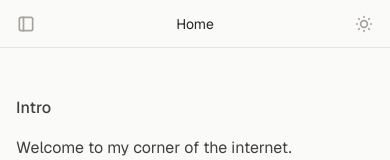
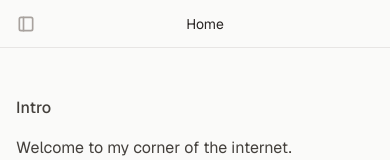
Before and after one commit to juwanpetty/juwanpetty.com, a Next.js app: page / in a window 390 px wide. Shown: the top 160 px of the page. Built offline with nearby package versions, Linux system fonts and the light colour scheme.

Commit message:
Hide <ThemeSwitcher /> from UI

```diff
--- a/components/Layout.tsx
+++ b/components/Layout.tsx
@@ -1,5 +1,5 @@
 import { Sidebar } from "@/components/Sidebar";
-import { Header } from "@/components/Header";
+import { SiteControls } from "@/components/SiteControls";
 
 type Props = {
   children: React.ReactNode;
@@ -8,7 +8,7 @@ type Props = {
 export function Layout({ children }: Props) {
   return (
     <div className="relative mx-auto flex flex-col">
-      <Header />
+      <SiteControls />
       <div className="flex gap-4 md:px-4 md:pt-4">
         <Sidebar />
         {children}
--- a/components/PageControls.tsx
+++ b/components/PageControls.tsx
@@ -1,7 +1,6 @@
 import React from "react";
 import { Breadcrumbs } from "@/components/Breadcrumbs";
 import { MobileSidebar } from "@/components/MobileSidebar";
-import { ThemeSwitcher } from "@/components/ThemeSwitcher";
 
 type Props = {
   breadcrumbs?: { label: string; href: string }[];
@@ -16,11 +15,7 @@ export function PageControls({ breadcrumbs }: Props) {
 
       {breadcrumbs ? <Breadcrumbs items={breadcrumbs} /> : null}
 
-      <div className="flex items-center gap-2">
-        <span className="flex items-center justify-center md:hidden">
-          <ThemeSwitcher />
-        </span>
-      </div>
+      <div className="flex items-center gap-2" />
     </div>
   );
 }
--- a/components/Header.tsx
+++ b/components/SiteControls.tsx
@@ -2,11 +2,10 @@
 
 import { useContext } from "react";
 import { Icons } from "@/shared/Icons";
-import { ThemeSwitcher } from "@/components/ThemeSwitcher";
 import { AsideContext } from "@/context/AsideProvider";
 import { SidebarContext } from "@/context/SidebarProvider";
 
-export function Header() {
+export function SiteControls() {
   const { toggleSidebarOpen } = useContext(SidebarContext);
   const { toggleAsideOpen } = useContext(AsideContext);
 
@@ -26,14 +25,6 @@ export function Header() {
       {buttonMarkup}
 
       <div className="flex w-56 items-center justify-end gap-4">
-        <div className="flex items-center gap-4">
-          {/* <button type="button" className="text-stone-400">
-            <Icons.Placeholder size={20} />
-            <span className="sr-only">Toggle appearence</span>
-          </button> */}
-          {/* <ThemeSwitcher /> */}
-        </div>
-        <ThemeSwitcher />
         <button
           type="button"
           className="hidden text-stone-400 lg:flex"
```
